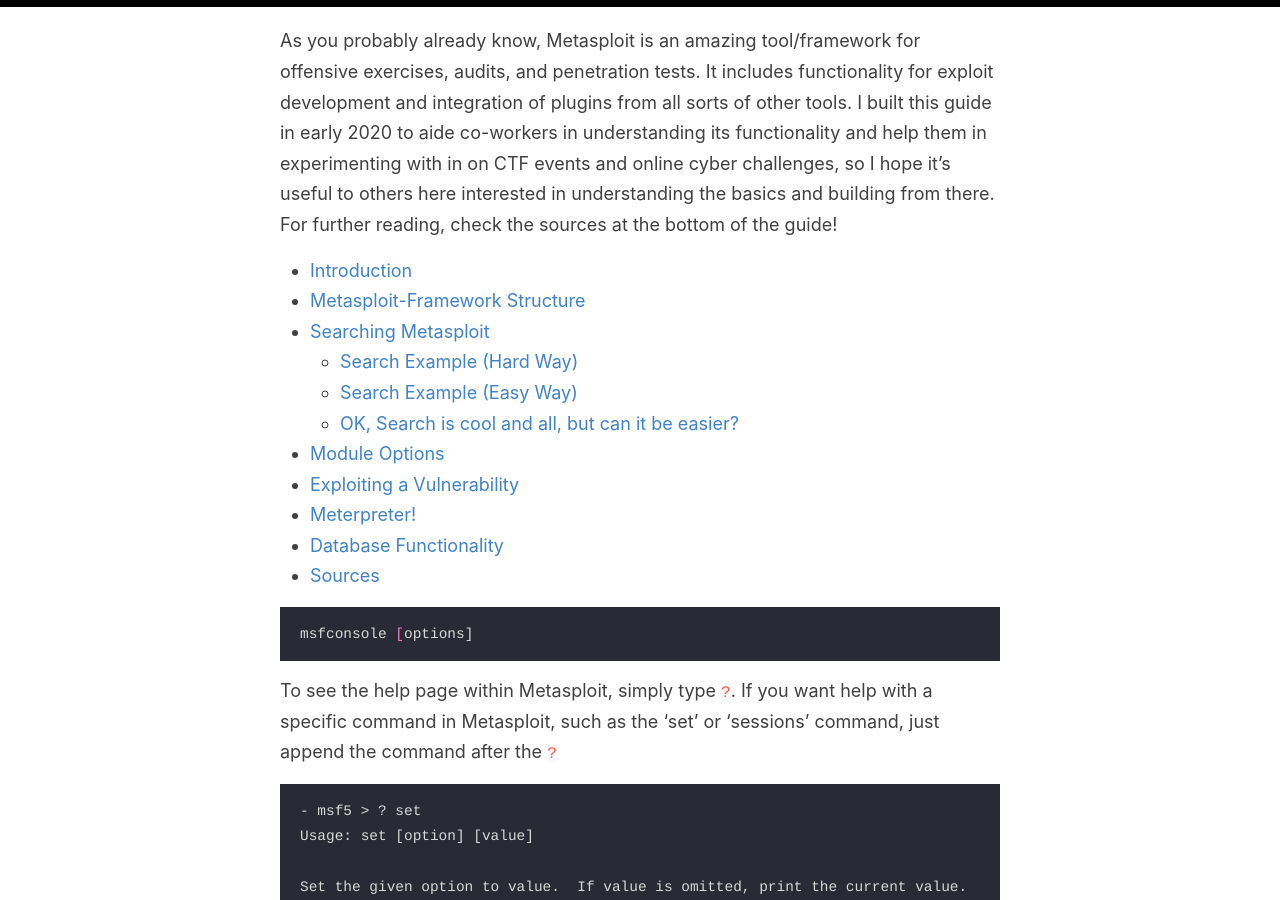
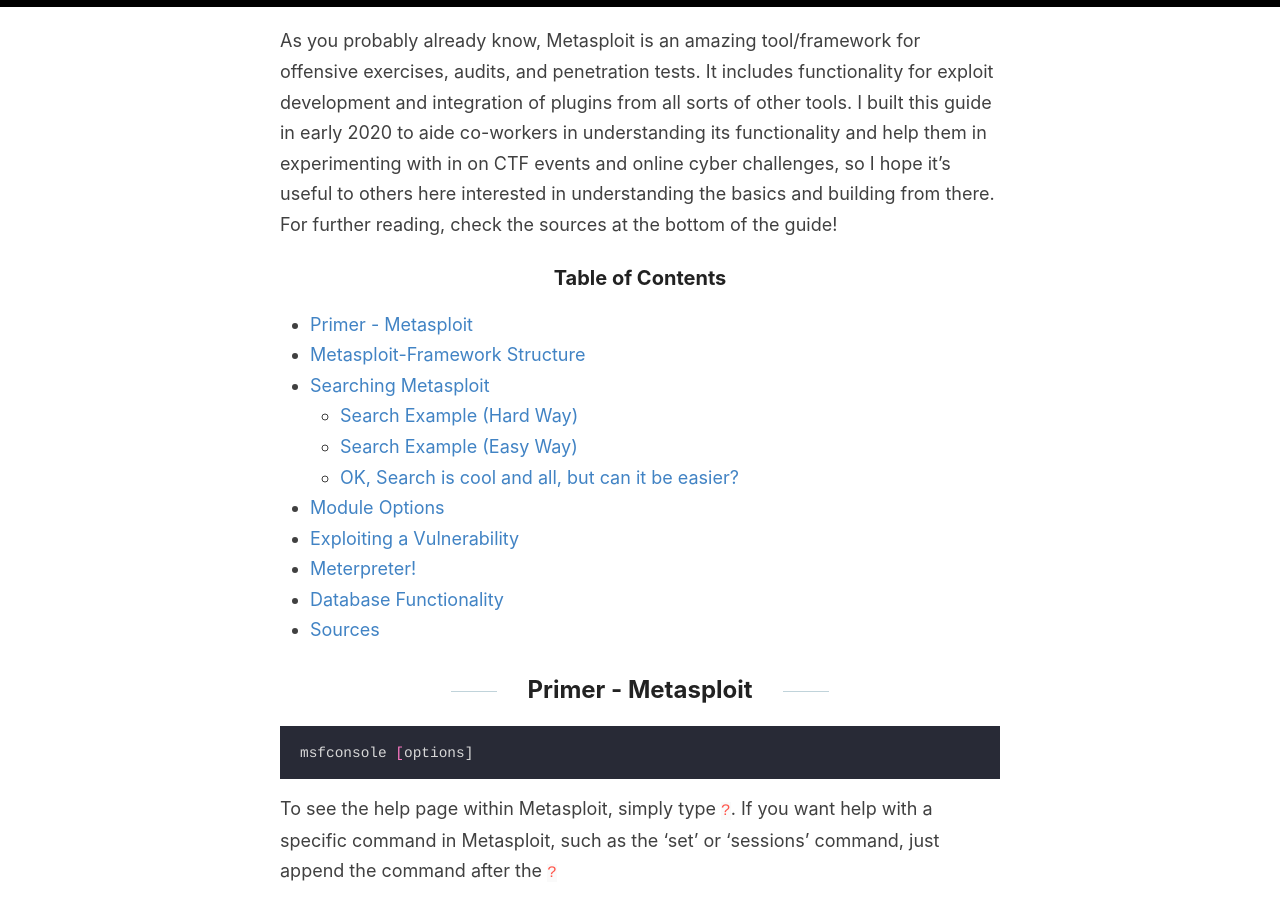
Before and after one commit to NeodymiumPhish/NeodymiumPhish.github.io, a Jekyll site: the page built from _posts/2021-3-18-Metasploit-Beginners-Guide.md, in a window 1280 px wide and 900 px high, scrolled down 327 px. Built offline with Jekyll 4.4.1, drawn with Linux system fonts in a browser that asks for light colours.

Commit message:
Final Edit - TOC

````diff
--- a/_posts/2021-3-18-Metasploit-Beginners-Guide.md
+++ b/_posts/2021-3-18-Metasploit-Beginners-Guide.md
@@ -8,13 +8,20 @@
 
 
 ## Introduction
+{:.no_toc}
 
 As you probably already know, Metasploit is an amazing tool/framework for offensive exercises, audits, and penetration tests. It includes functionality for exploit development and integration of plugins from all sorts of other tools. I built this guide in early 2020 to aide co-workers in understanding its functionality and help them in experimenting with in on CTF events and online cyber challenges, so I hope it's useful to others here interested in understanding the basics and building from there. For further reading, check the sources at the bottom of the guide!
 
 <!--more-->
 
-* Table of Contents
+### Table of Contents
+{:.no_toc}
+
+* TOC
 {:toc}
+
+
+## Primer - Metasploit
 
 ```bash
 msfconsole [options]
````
